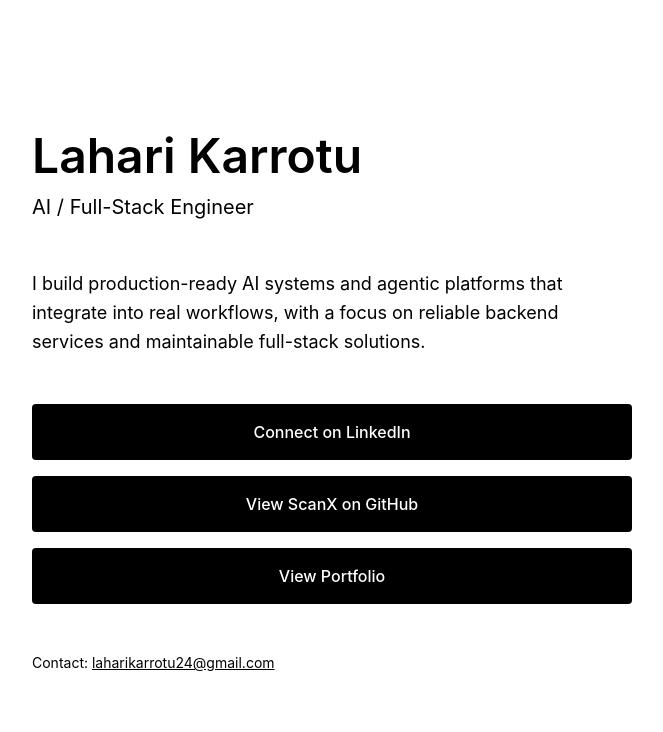
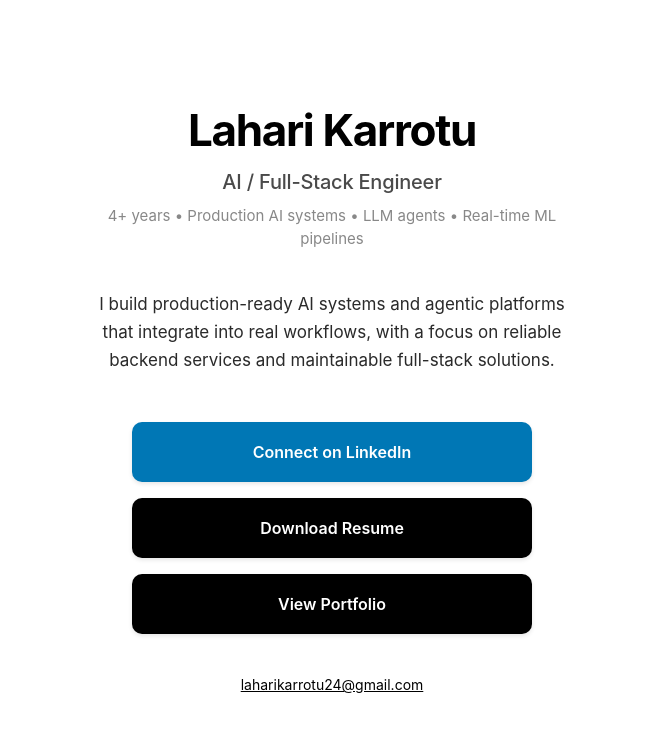
Before and after one commit to laharikarrotu/portfolio, a Next.js app: page /connect in a window 1280 px wide. Shown: the top 732 px of the page, without its empty margins (308-971 px from the left). Built offline with nearby package versions, Linux system fonts and the light colour scheme.

Commit message:
Enhance connect page for career events

```diff
--- a/src/app/connect/layout.tsx
+++ b/src/app/connect/layout.tsx
@@ -12,15 +12,12 @@ export default function ConnectLayout({
 }) {
   return (
     <div style={{
-      position: 'fixed',
-      top: 0,
-      left: 0,
-      right: 0,
-      bottom: 0,
+      minHeight: '100vh',
+      width: '100%',
       backgroundColor: '#ffffff',
       color: '#000000',
       fontFamily: 'Inter, Helvetica, Arial, sans-serif',
-      zIndex: 9999
+      position: 'relative'
     }}>
       {children}
     </div>
--- a/src/app/connect/page.tsx
+++ b/src/app/connect/page.tsx
@@ -8,123 +8,197 @@ export default function ConnectPage() {
       flexDirection: 'column',
       justifyContent: 'center',
       alignItems: 'center',
-      padding: '2rem'
+      padding: '1.5rem',
+      backgroundColor: '#ffffff'
     }}>
       <div style={{
-        maxWidth: '600px',
+        maxWidth: '500px',
         width: '100%',
-        textAlign: 'left'
+        textAlign: 'center'
       }}>
         {/* Header */}
         <h1 style={{
-          fontSize: 'clamp(2rem, 5vw, 3rem)',
-          fontWeight: 600,
-          margin: '0 0 0.5rem 0',
-          lineHeight: 1.2,
-          color: '#000000'
+          fontSize: 'clamp(1.875rem, 6vw, 2.75rem)',
+          fontWeight: 700,
+          margin: '0 0 0.75rem 0',
+          lineHeight: 1.15,
+          color: '#000000',
+          letterSpacing: '-0.03em'
         }}>
           Lahari Karrotu
         </h1>
         <p style={{
-          fontSize: 'clamp(1rem, 2.5vw, 1.25rem)',
-          fontWeight: 400,
-          margin: '0 0 3rem 0',
-          color: '#000000'
+          fontSize: 'clamp(1.0625rem, 3.5vw, 1.25rem)',
+          fontWeight: 500,
+          margin: '0 0 0.5rem 0',
+          color: '#4a4a4a',
+          letterSpacing: '-0.01em'
         }}>
           AI / Full-Stack Engineer
+        </p>
+        <p style={{
+          fontSize: 'clamp(0.875rem, 2.5vw, 0.9375rem)',
+          fontWeight: 400,
+          margin: '0 0 2.5rem 0',
+          color: '#888888',
+          lineHeight: 1.5
+        }}>
+          4+ years • Production AI systems • LLM agents • Real-time ML pipelines
         </p>
 
         {/* One-line value statement */}
         <p style={{
-          fontSize: 'clamp(1rem, 2vw, 1.125rem)',
+          fontSize: 'clamp(0.9375rem, 2.5vw, 1.0625rem)',
           fontWeight: 400,
           margin: '0 0 3rem 0',
-          lineHeight: 1.6,
-          color: '#000000'
+          lineHeight: 1.65,
+          color: '#2a2a2a',
+          maxWidth: '480px',
+          marginLeft: 'auto',
+          marginRight: 'auto'
         }}>
           I build production-ready AI systems and agentic platforms that integrate into real workflows, with a focus on reliable backend services and maintainable full-stack solutions.
         </p>
 
-        {/* Primary actions */}
+        {/* Primary actions - Mobile-optimized, thumb-friendly */}
         <div style={{
           display: 'flex',
           flexDirection: 'column',
           gap: '1rem',
-          marginBottom: '3rem'
+          marginBottom: '2.5rem',
+          maxWidth: '400px',
+          marginLeft: 'auto',
+          marginRight: 'auto'
         }}>
+          {/* LinkedIn - Primary action for career events */}
           <a
-            href="https://www.linkedin.com/in/lahari-karrotu"
+            href="https://www.linkedin.com/in/laharikarrotu/"
             target="_blank"
             rel="noopener noreferrer"
             style={{
-              display: 'block',
-              padding: '1rem 1.5rem',
+              display: 'flex',
+              padding: '1.125rem 1.5rem',
+              backgroundColor: '#0077B5',
+              color: '#ffffff',
+              textDecoration: 'none',
+              fontSize: '1rem',
+              fontWeight: 600,
+              textAlign: 'center',
+              borderRadius: '10px',
+              cursor: 'pointer',
+              minHeight: '56px',
+              alignItems: 'center',
+              justifyContent: 'center',
+              transition: 'all 0.2s ease',
+              boxShadow: '0 2px 4px rgba(0,0,0,0.1)'
+            }}
+            onMouseEnter={(e) => {
+              e.currentTarget.style.backgroundColor = '#006399';
+              e.currentTarget.style.boxShadow = '0 4px 8px rgba(0,0,0,0.15)';
+              e.currentTarget.style.transform = 'translateY(-1px)';
+            }}
+            onMouseLeave={(e) => {
+              e.currentTarget.style.backgroundColor = '#0077B5';
+              e.currentTarget.style.boxShadow = '0 2px 4px rgba(0,0,0,0.1)';
+              e.currentTarget.style.transform = 'translateY(0)';
+            }}
+          >
+            Connect on LinkedIn
+          </a>
+
+          {/* Resume Download - Important for career events */}
+          <a
+            href="/projects/LahariKarrotuResumeSDE-20251211092311.pdf"
+            download="Lahari_Karrotu_Resume.pdf"
+            target="_blank"
+            rel="noopener noreferrer"
+            style={{
+              display: 'flex',
+              padding: '1.125rem 1.5rem',
               backgroundColor: '#000000',
               color: '#ffffff',
               textDecoration: 'none',
               fontSize: '1rem',
-              fontWeight: 500,
+              fontWeight: 600,
               textAlign: 'center',
-              borderRadius: '4px',
-              cursor: 'pointer'
+              borderRadius: '10px',
+              cursor: 'pointer',
+              minHeight: '56px',
+              alignItems: 'center',
+              justifyContent: 'center',
+              transition: 'all 0.2s ease',
+              boxShadow: '0 2px 4px rgba(0,0,0,0.1)'
             }}
-            onMouseEnter={(e) => e.currentTarget.style.opacity = '0.8'}
-            onMouseLeave={(e) => e.currentTarget.style.opacity = '1'}
+            onMouseEnter={(e) => {
+              e.currentTarget.style.opacity = '0.9';
+              e.currentTarget.style.boxShadow = '0 4px 8px rgba(0,0,0,0.15)';
+              e.currentTarget.style.transform = 'translateY(-1px)';
+            }}
+            onMouseLeave={(e) => {
+              e.currentTarget.style.opacity = '1';
+              e.currentTarget.style.boxShadow = '0 2px 4px rgba(0,0,0,0.1)';
+              e.currentTarget.style.transform = 'translateY(0)';
+            }}
           >
-            Connect on LinkedIn
+            Download Resume
           </a>
-          <a
-            href="https://github.com/laharikarrotu/ScanToActionAI-SCANX"
-            target="_blank"
-            rel="noopener noreferrer"
-            style={{
-              display: 'block',
-              padding: '1rem 1.5rem',
-              backgroundColor: '#000000',
-              color: '#ffffff',
-              textDecoration: 'none',
-              fontSize: '1rem',
-              fontWeight: 500,
-              textAlign: 'center',
-              borderRadius: '4px',
-              cursor: 'pointer'
-            }}
-            onMouseEnter={(e) => e.currentTarget.style.opacity = '0.8'}
-            onMouseLeave={(e) => e.currentTarget.style.opacity = '1'}
-          >
-            View ScanX on GitHub
-          </a>
+
+          {/* Portfolio */}
           <a
             href="https://laharikarrotuportfolio.site"
             target="_blank"
             rel="noopener noreferrer"
             style={{
-              display: 'block',
-              padding: '1rem 1.5rem',
+              display: 'flex',
+              padding: '1.125rem 1.5rem',
               backgroundColor: '#000000',
               color: '#ffffff',
               textDecoration: 'none',
               fontSize: '1rem',
-              fontWeight: 500,
+              fontWeight: 600,
               textAlign: 'center',
-              borderRadius: '4px',
-              cursor: 'pointer'
+              borderRadius: '10px',
+              cursor: 'pointer',
+              minHeight: '56px',
+              alignItems: 'center',
+              justifyContent: 'center',
+              transition: 'all 0.2s ease',
+              boxShadow: '0 2px 4px rgba(0,0,0,0.1)'
             }}
-            onMouseEnter={(e) => e.currentTarget.style.opacity = '0.8'}
-            onMouseLeave={(e) => e.currentTarget.style.opacity = '1'}
+            onMouseEnter={(e) => {
+              e.currentTarget.style.opacity = '0.9';
+              e.currentTarget.style.boxShadow = '0 4px 8px rgba(0,0,0,0.15)';
+              e.currentTarget.style.transform = 'translateY(-1px)';
+            }}
+            onMouseLeave={(e) => {
+              e.currentTarget.style.opacity = '1';
+              e.currentTarget.style.boxShadow = '0 2px 4px rgba(0,0,0,0.1)';
+              e.currentTarget.style.transform = 'translateY(0)';
+            }}
           >
             View Portfolio
           </a>
         </div>
 
-        {/* Contact */}
+        {/* Contact - Smaller, less prominent */}
         <p style={{
           fontSize: '0.875rem',
           fontWeight: 400,
           margin: 0,
-          color: '#000000'
+          color: '#666666'
         }}>
-          Contact: <a href="mailto:laharikarrotu24@gmail.com" style={{ color: '#000000', textDecoration: 'underline' }}>laharikarrotu24@gmail.com</a>
+          <a
+            href="mailto:laharikarrotu24@gmail.com"
+            style={{
+              color: '#000000',
+              textDecoration: 'underline',
+              transition: 'opacity 0.2s ease'
+            }}
+            onMouseEnter={(e) => e.currentTarget.style.opacity = '0.7'}
+            onMouseLeave={(e) => e.currentTarget.style.opacity = '1'}
+          >
+            laharikarrotu24@gmail.com
+          </a>
         </p>
       </div>
     </div>
```
